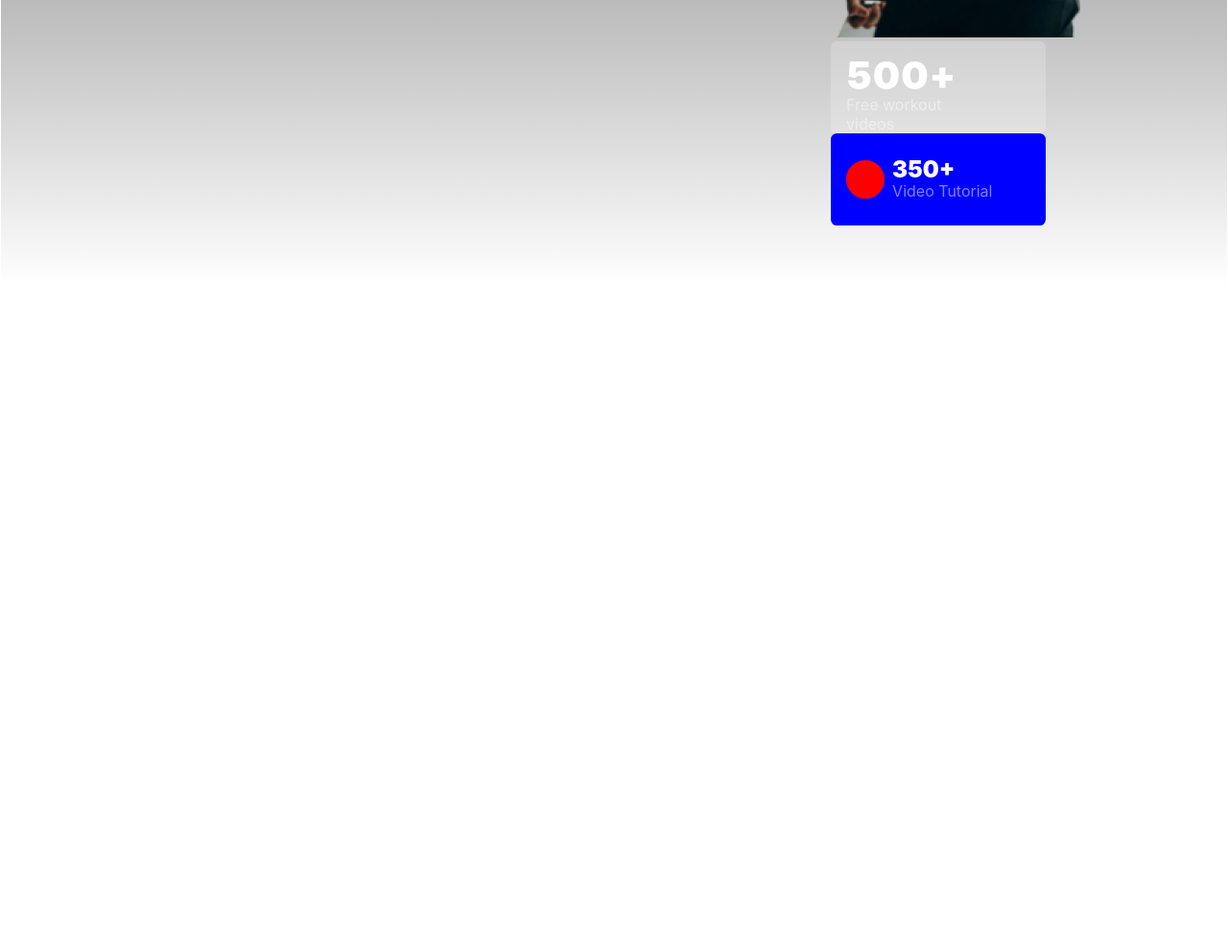
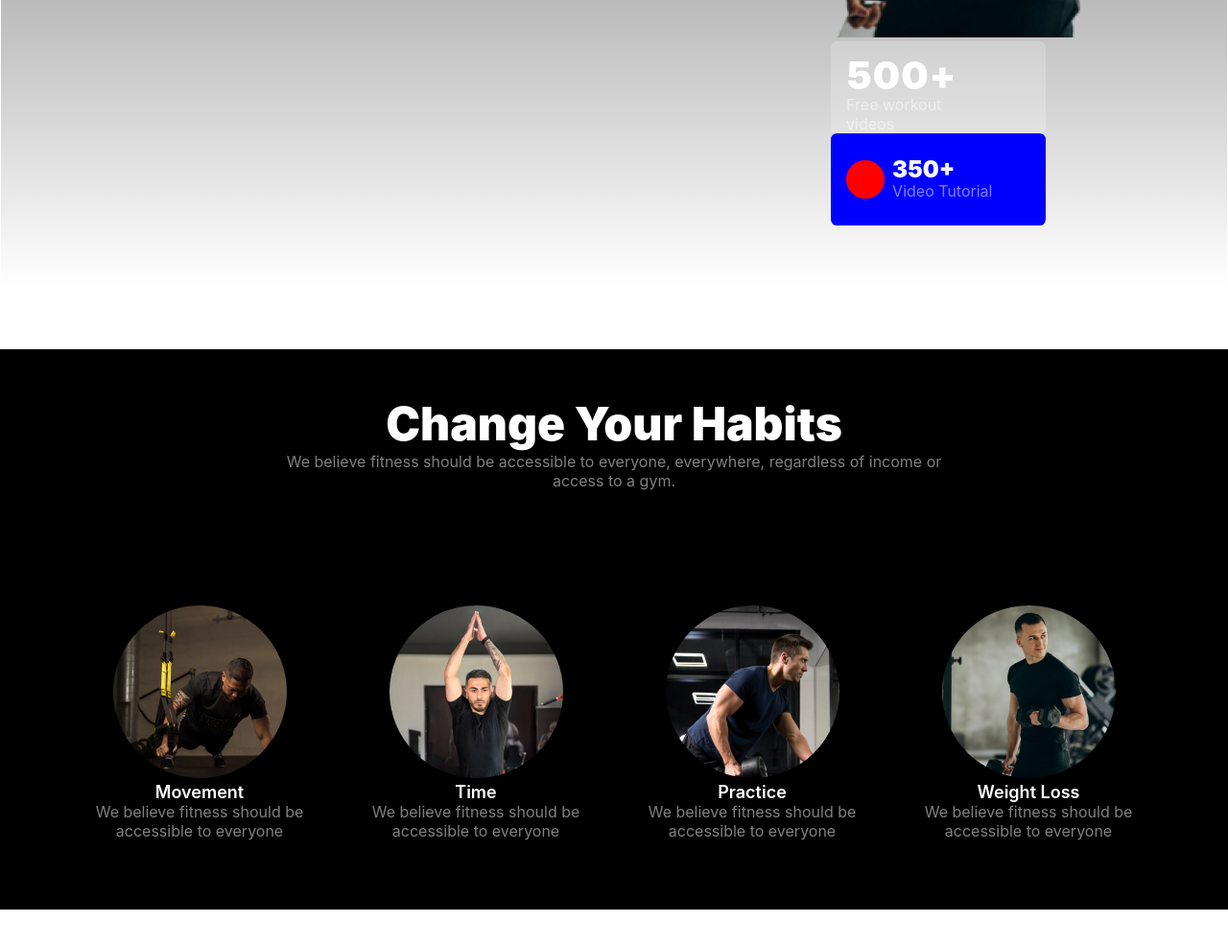
Before and after one commit to FahimShahriar202/responsive-gym-website, a plain HTML site: page index.html in a window 1280 px wide. Shown: the part 742-1728 px from the top of the page at 96% size. Before the commit the page ends 1042 px from the top, so only its background shows below. Drawn offline with Linux system fonts and the light colour scheme.

Commit message:
2nd slide

```diff
--- a/index.html
+++ b/index.html
@@ -6,7 +6,7 @@
   <title>Responsive Gym Website</title>
   <link rel="stylesheet" href="styles/styles.css">
 </head>
-<body>
+<body class="inter-font">
   <!-- header -->
   <header class="header linear-gradient-bg inter-font">
     <!-- navbar -->
@@ -65,7 +65,50 @@
 
   </header>
 
-  <main></main>
+  <main class="main">
+  <!-- change your habits section -->
+
+  <section class="section2 container">
+    <!-- title -->
+    <div class="change-habits">
+      <h3 class="section2-title">Change Your Habits</h3>
+      <p class="section2-choto choto-text">We believe fitness should be accessible to everyone, everywhere, regardless of income or <br>access to a gym.</p>
+     </div>
+
+     <!-- card -->
+     <div class="card">
+      <div class="card1-exercise">
+        <img class="gol-image" src="styles/images/image 3.png" alt="">
+        <h4 class="activity">Movement</h4>
+        <div class="activity-description choto-text">We believe fitness should be accessible to everyone</div>
+        </div>
+
+
+      <div class="card2-exercise">
+        <img class="gol-image" src="styles/images/image 2.png" alt="">
+        <h4 class="activity">Time</h4>
+        <div class="activity-description choto-text">We believe fitness should be accessible to everyone</div>
+        </div>
+
+      <div class="card3-exercise">
+        <img class="gol-image" src="styles/images/image 4.png" alt="">
+        <h4 class="activity">Practice</h4>
+        <div class="activity-description choto-text">We believe fitness should be accessible to everyone</div>
+        </div>
+
+      <div class="card4-exercise">
+        <img class="gol-image" src="styles/images/image 5.png" alt="">
+        <h4 class="activity">Weight Loss</h4>
+        <div class="activity-description choto-text">We believe fitness should be accessible to everyone</div>
+        </div>
+      </div>
+
+        </div>
+      </div>
+     </div>
+  </section>
+
+</main>
 
   <footer></footer>
 
--- a/styles/styles.css
+++ b/styles/styles.css
@@ -43,11 +43,11 @@
 .display-flex{
   display: flex;
 }
-/* header a flex used in: .navbar, .nav-links,.full-slide-2 */
+/* header flex used in: .navbar, .nav-links,.full-slide-2 */
+/* section1 flex used in:  */
 
 
-
-/* usage of display:grid */
+/* usage of display:grid    .card*/
 .display-grid{
   display: grid;
 }
@@ -208,10 +208,84 @@
   top: 20rem;
 }
 
+/* BODY section start*/
+/* section2 styles*/
+.main{
+  background-color: black;
+}
+.section2{
 
+  background-color: black;
+  margin: 100 auto;
+  /* width: 90rem;
+  height: 290.5rem; */
+
+}
+.section2-title{
+
+  color: white;
+  font-size: 3rem;
+  font-weight: 900;
+  /* border: 2px solid red; */
+
+}
+
+.change-habits{
+  /* border: 2px solid blue; */
+  padding: 3rem;
+  max-width: 53.1rem;
+  margin: 0 auto;
+  text-align: center;
+}
+
+.gol-image{
+
+  border-radius: 50%;
+}
+.card{
+  /* border: 2px solid red; */
+  display: grid;
+  grid-template-columns: repeat(4,1fr);
+}
+.activity{
+  /* border: 2px solid red; */
+  color: white;
+  font-size: 18px;
+ font-weight: 600;
+
+}
+.activity-description{
+  /* border: 2px solid tomato; */
+  margin-bottom: 4.5rem;
+}
+.section2-choto{
+  margin-bottom: 4.5rem;
+}
+
+.card1-exercise{
+  /* border: 2px solid tomato; */
+  margin: 0 auto;
+  text-align: center;
+}
+.card2-exercise{
+  /* border: 2px solid tomato; */
+  margin: 0 auto;
+  text-align: center;
+}
+.card3-exercise{
+  /* border: 2px solid tomato; */
+  margin: 0 auto;
+  text-align: center;
+}
+.card4-exercise{
+  /* border: 2px solid tomato; */
+  margin: 0 auto;
+  text-align: center;
+}
 /* media query */
 /* mobile */
 @media screen and (max-width: 576px){
+  /* slide1 */
   .navbar, .nav-links,.full-slide-2{
     flex-direction: column;
   }
@@ -289,5 +363,7 @@
     align-items: center; */
   }
 
+/* slide2 */
+
 
 }
```
